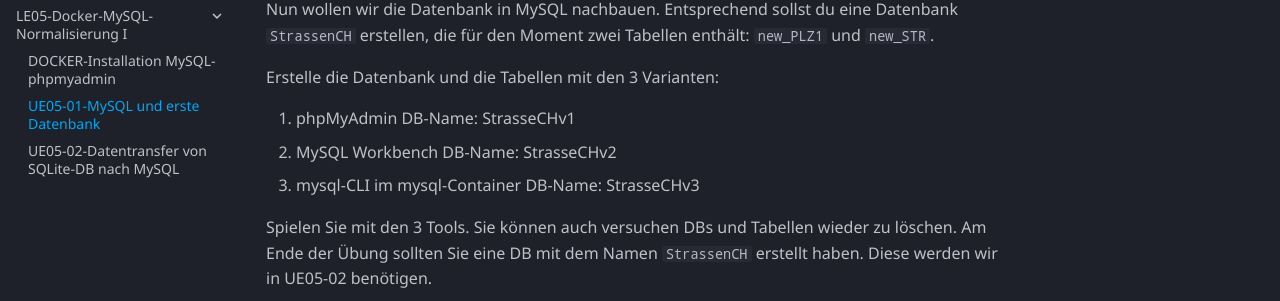
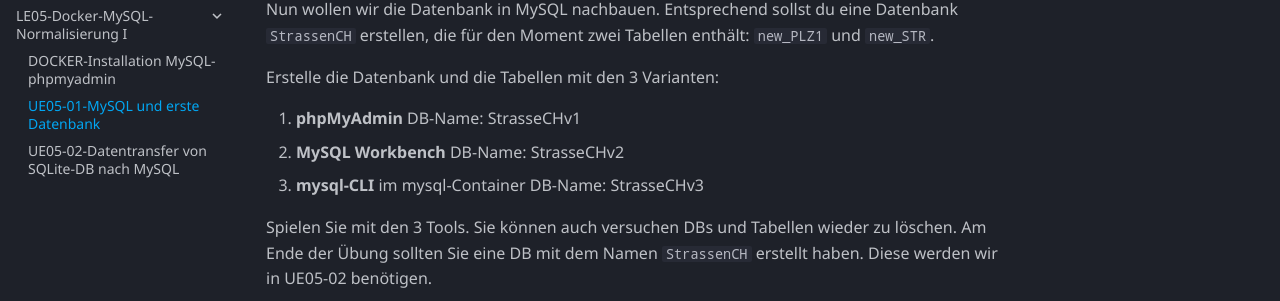
Before and after one commit to tjaeggi/btw2201_databases, an MkDocs documentation site: the page built from docs/le05/ue05-01.md, in a window 1280 px wide and 1003 px high. Shown: the part 275-576 px from the top of the window. Built offline with MkDocs 1.6.1 and Material for MkDocs 9.7.7, drawn with Linux system fonts in a browser that asks for light colours; some web fonts are replaced.

Commit message:
Tue Oct 22 04:51:15 PM CEST 2024

```diff
--- a/docs/le05/ue05-01.md
+++ b/docs/le05/ue05-01.md
@@ -6,9 +6,9 @@ Nun wollen wir die Datenbank in MySQL nachbauen. Entsprechend sollst du eine Dat
 
 Erstelle die Datenbank und die Tabellen mit den 3 Varianten:
 
-1. phpMyAdmin  DB-Name: StrasseCHv1
-2. MySQL Workbench DB-Name: StrasseCHv2
-3. mysql-CLI im mysql-Container DB-Name: StrasseCHv3
+1. **phpMyAdmin**  DB-Name: StrasseCHv1
+2. **MySQL Workbench** DB-Name: StrasseCHv2
+3. **mysql-CLI** im mysql-Container DB-Name: StrasseCHv3
 
 Spielen Sie mit den 3 Tools. Sie können auch versuchen DBs und Tabellen wieder zu löschen. Am Ende der Übung sollten Sie eine DB mit dem Namen `StrassenCH` erstellt haben. Diese werden wir in UE05-02 benötigen.
 
```
Also changed, not shown: docs/le05/ue05-02.md (+8 -0 lines).
